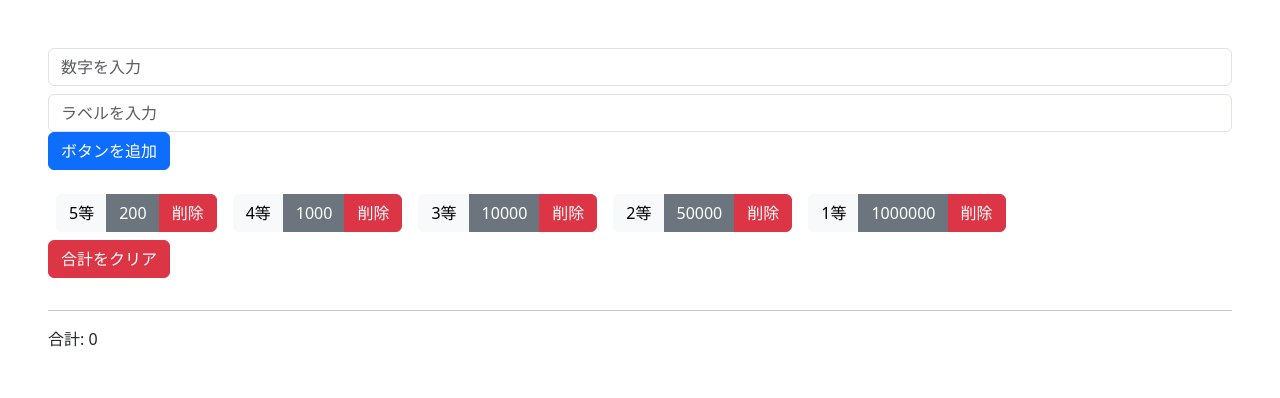
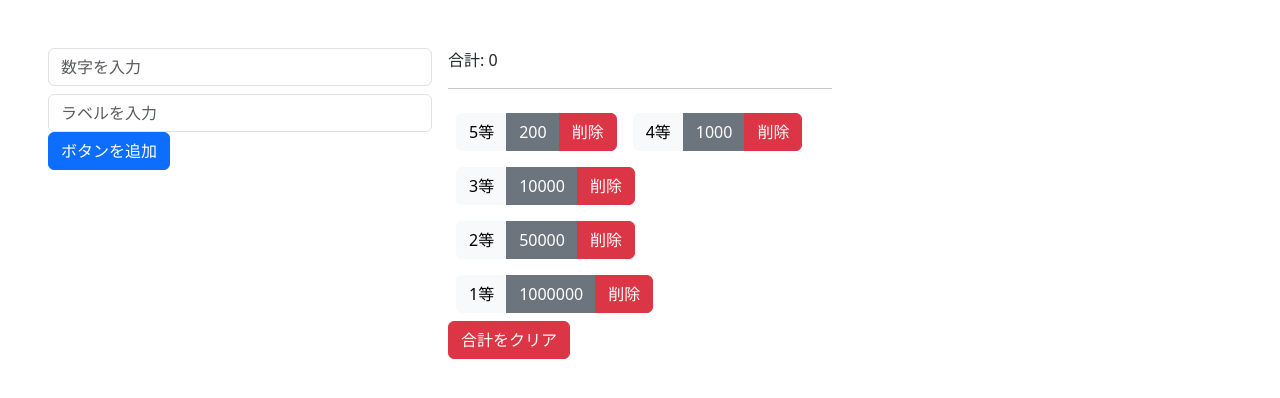
Before and after one commit to akanya-sis/lottery-couting-simulator, a plain HTML site: page index.html in a window 1280 px wide. Drawn offline with nearby package versions, Linux system fonts and the light colour scheme.

Commit message:
Update index.html
fix layout

```diff
--- a/index.html
+++ b/index.html
@@ -16,18 +16,23 @@
 </head>
 <body class="p-5">
 
+    <div class="row g-3">
+        <div class="col-md-5 col-lg-4">
             <div class="form-group">
                 <input type="number" id="numberInput" class="form-control mb-2" placeholder="数字を入力">
                 <input type="text" id="labelInput" class="form-control" placeholder="ラベルを入力">
+                <button class="btn btn-primary mb-3" onclick="addButton()">ボタンを追加</button>
             </div>
-    <button class="btn btn-primary mb-3" onclick="addButton()">ボタンを追加</button>
+        </div>
 
-    <div id="buttonsArea"></div>
-
-    <button class="btn btn-danger mb-3" onclick="clearTotal()">合計をクリア</button>
-    <hr>
+        <div class="col-md-5 col-lg-4">
             <div>
                 合計: <span id="total">0</span>
+            </div>
+            <hr>
+            <div id="buttonsArea"></div>
+            <button class="btn btn-danger mb-3" onclick="clearTotal()">合計をクリア</button>
+        </div>
     </div>
 
     <script src="script.js"></script>
```
Lines whose indentation alone changed are shown as unchanged.
